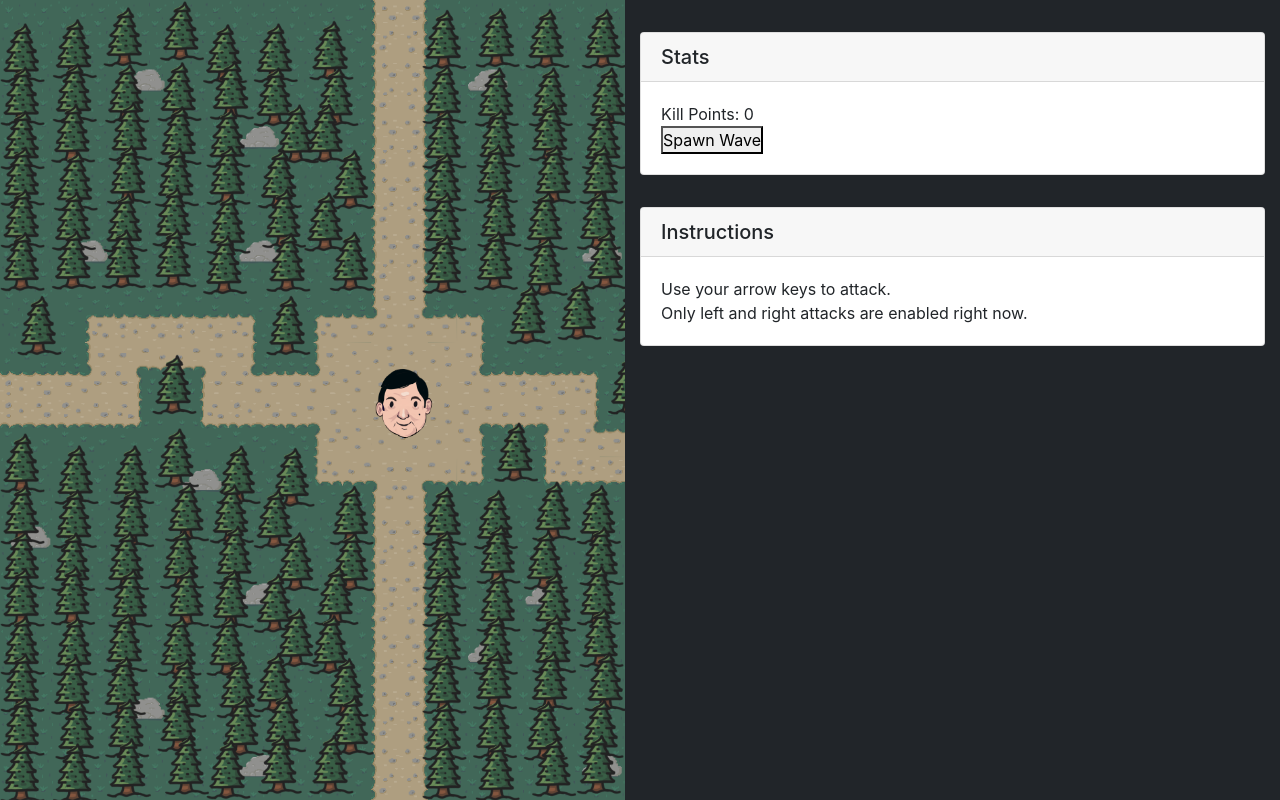
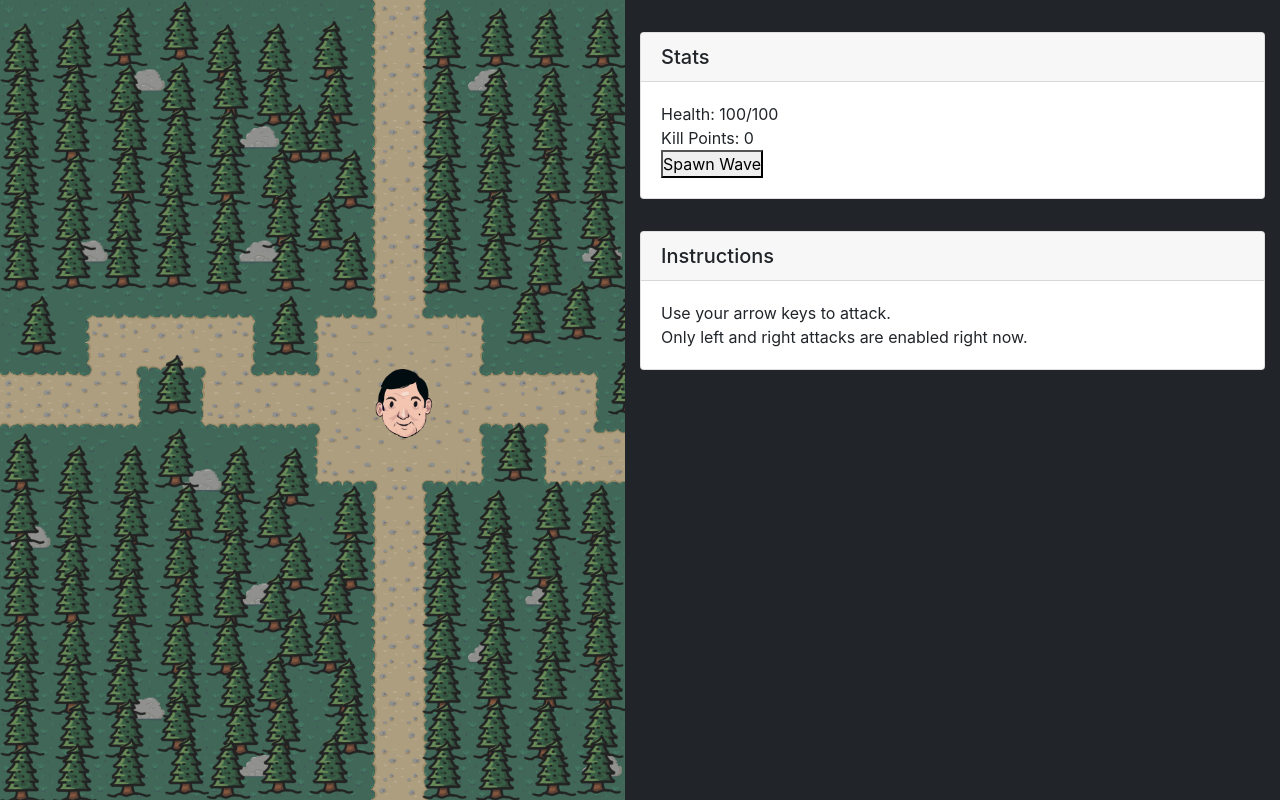
Before and after one commit to Zitzabis/HeresyDefenders, a PHP site: page / in a window 1280 px wide. Run offline with PHP 8.4, Linux system fonts and the light colour scheme.

Commit message:
Adds text area of health.

```diff
--- a/js/game.js
+++ b/js/game.js
@@ -288,6 +288,7 @@ function play(delta) {
                 // Reduce player health
                 healthBar.outer.width -= 10;
                 characterHealth -= 10;
+                $('#health').text("Health: " + characterHealth + "/100");
             }
         }
         // Game Over
--- a/pages/game.php
+++ b/pages/game.php
@@ -21,6 +21,8 @@
                 <h5 class="card-header">Stats</h5>
                 <div class="card-body">
                     <p class="card-text">
+                        <span id="health">Health: 100/100</span>
+                        <br>
                         <span id="killPoints">Kill Points: 0</span>
                         <br>
                         <button id="spawnWave">Spawn Wave</button>
```
